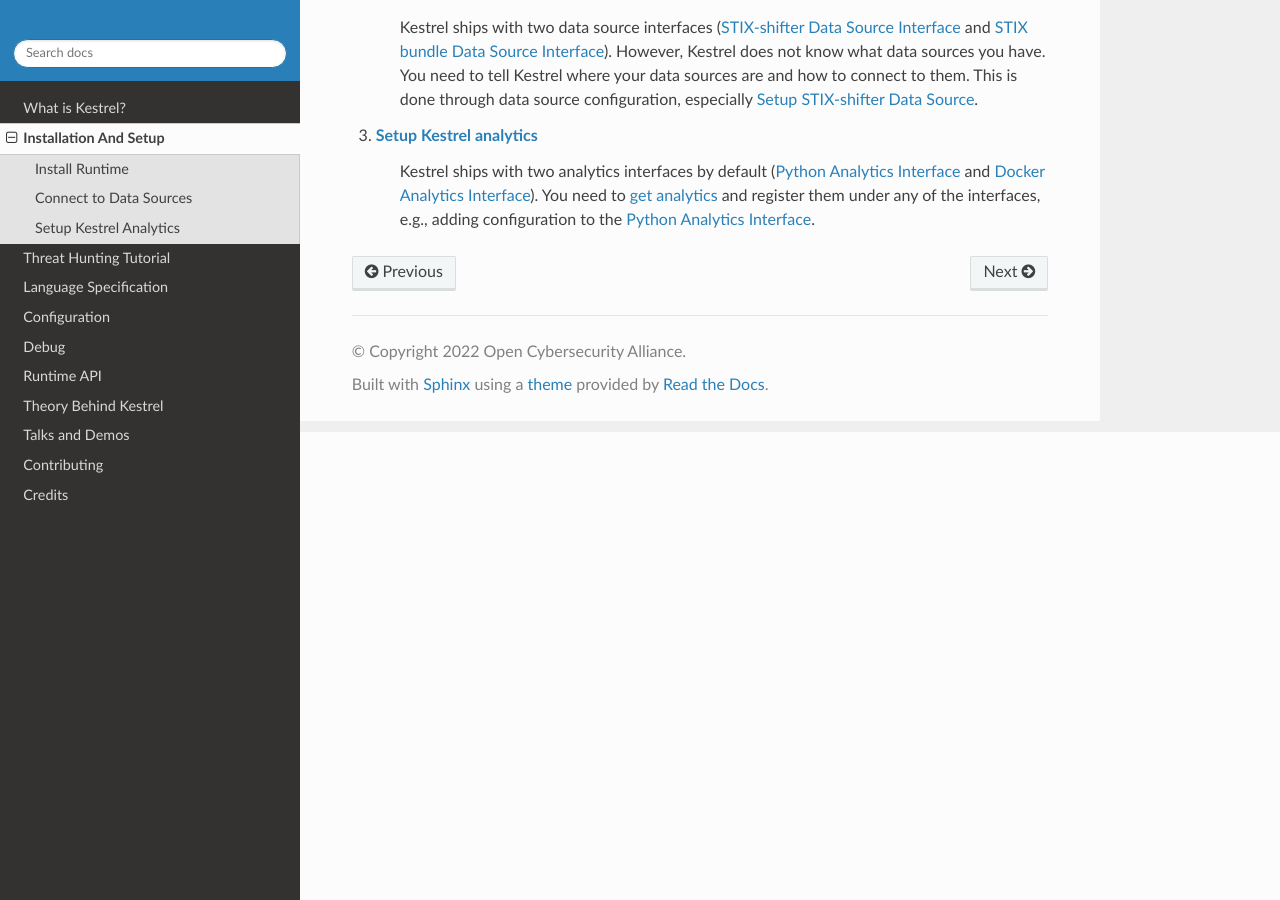
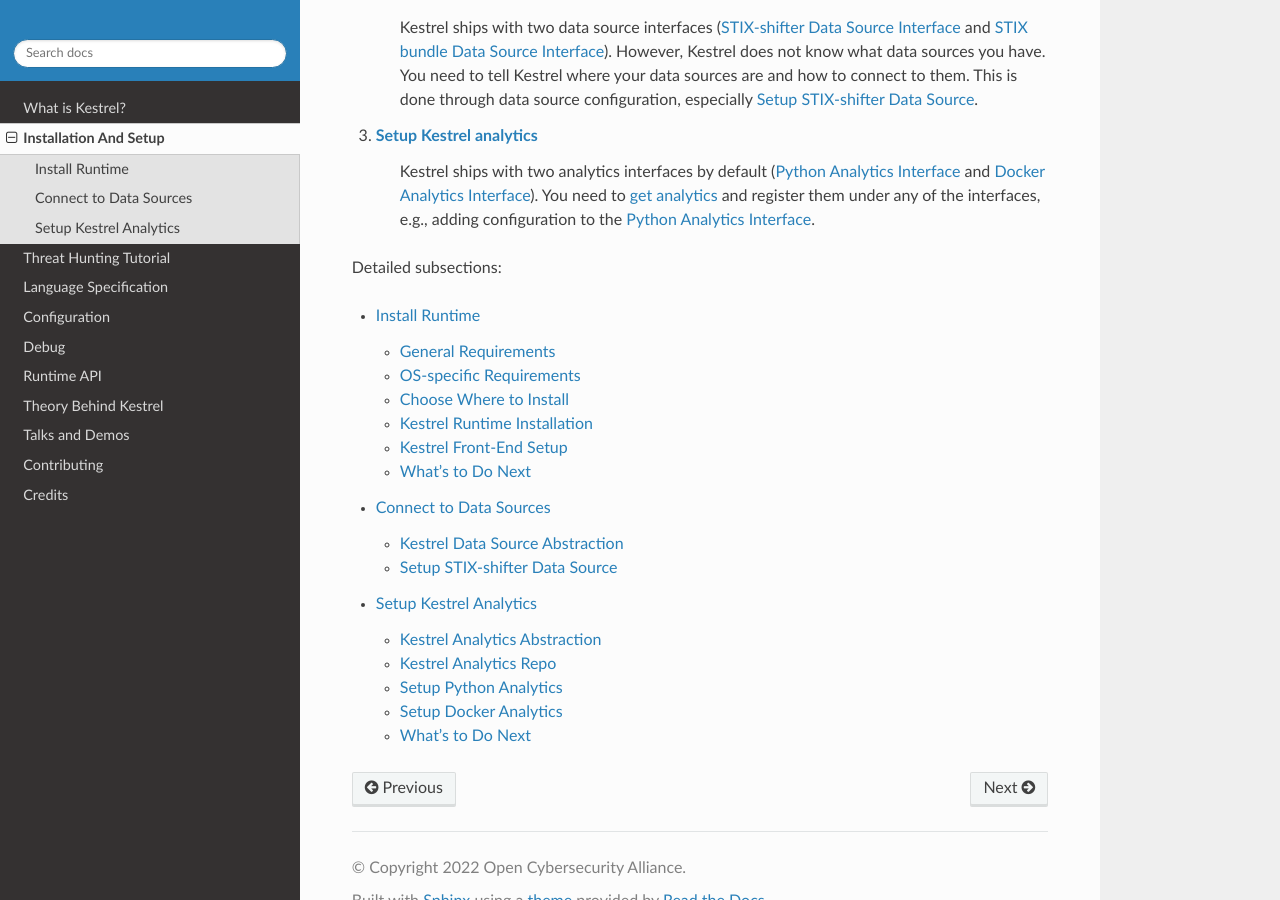
Before and after one commit to opencybersecurityalliance/kestrel-lang, a Sphinx documentation site: the page built from docs/installation/index.rst, in a window 1280 px wide and 900 px high, scrolled down 468 px. Built offline with Sphinx 7.4.7 and the Read the Docs theme 2.0.0, drawn with Linux system fonts in a browser that asks for light colours.

Commit message:
toctree patch

```diff
--- a/docs/installation/index.rst
+++ b/docs/installation/index.rst
@@ -34,9 +34,10 @@
     under any of the interfaces, e.g., adding configuration to the
     :doc:`../source/kestrel_analytics_python.interface`.
 
+Detailed subsections:
+
 .. toctree::
    :maxdepth: 2
-   :hidden:
 
    runtime
    datasource
```
